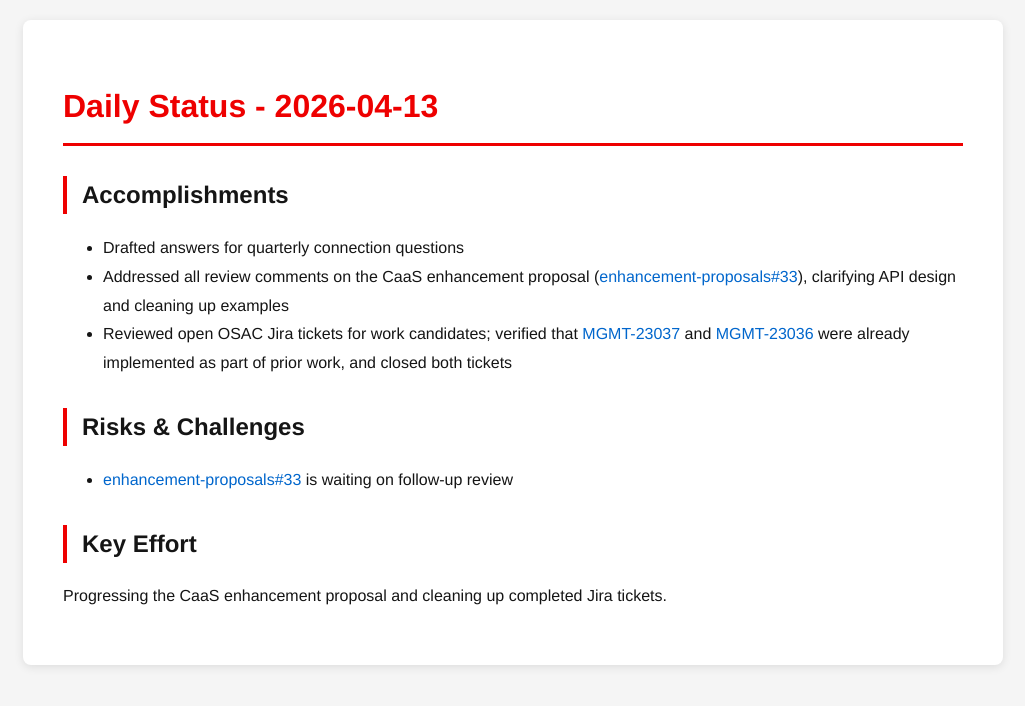
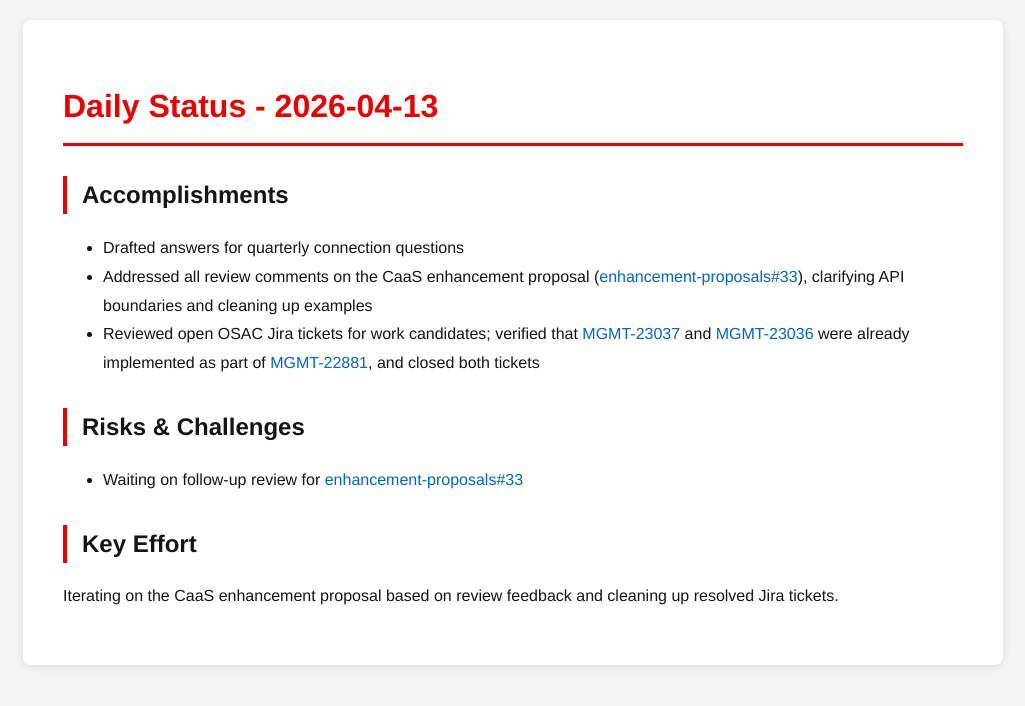
Before and after one commit to tzvatot/daily-status, a Jekyll site: the page built from 2026-04-13.md, in a window 1280 px wide. Shown: the top 706 px of the page, without its empty margins (127-1152 px from the left). Built offline with Jekyll 4.4.1, drawn with Linux system fonts in a browser that asks for light colours.

Commit message:
Daily status update - 2026-04-13

```diff
--- a/2026-04-13.md
+++ b/2026-04-13.md
@@ -8,11 +8,11 @@
 
 ## Accomplishments
 - Drafted answers for quarterly connection questions
-- Addressed all review comments on the CaaS enhancement proposal ([enhancement-proposals#33](https://github.com/osac-project/enhancement-proposals/pull/33)), clarifying API design and cleaning up examples
-- Reviewed open OSAC Jira tickets for work candidates; verified that [MGMT-23037](https://redhat.atlassian.net/browse/MGMT-23037) and [MGMT-23036](https://redhat.atlassian.net/browse/MGMT-23036) were already implemented as part of prior work, and closed both tickets
+- Addressed all review comments on the CaaS enhancement proposal ([enhancement-proposals#33](https://github.com/osac-project/enhancement-proposals/pull/33)), clarifying API boundaries and cleaning up examples
+- Reviewed open OSAC Jira tickets for work candidates; verified that [MGMT-23037](https://issues.redhat.com/browse/MGMT-23037) and [MGMT-23036](https://issues.redhat.com/browse/MGMT-23036) were already implemented as part of [MGMT-22881](https://issues.redhat.com/browse/MGMT-22881), and closed both tickets
 
 ## Risks & Challenges
-- [enhancement-proposals#33](https://github.com/osac-project/enhancement-proposals/pull/33) is waiting on follow-up review
+- Waiting on follow-up review for [enhancement-proposals#33](https://github.com/osac-project/enhancement-proposals/pull/33)
 
 ## Key Effort
-Progressing the CaaS enhancement proposal and cleaning up completed Jira tickets.
+Iterating on the CaaS enhancement proposal based on review feedback and cleaning up resolved Jira tickets.
```
